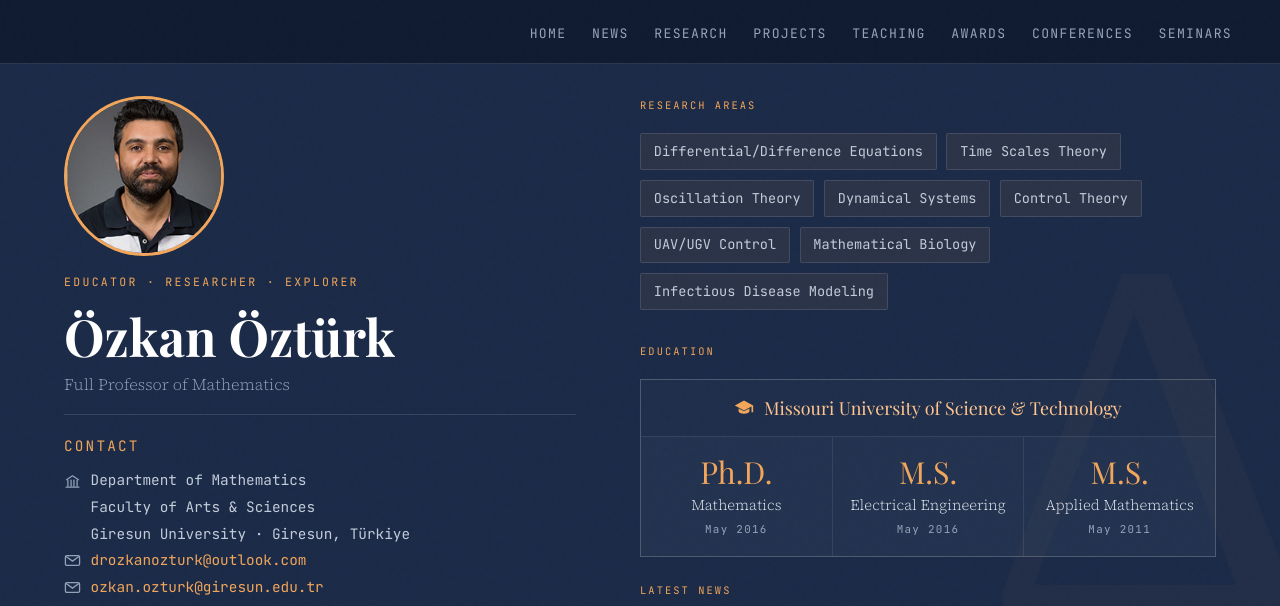
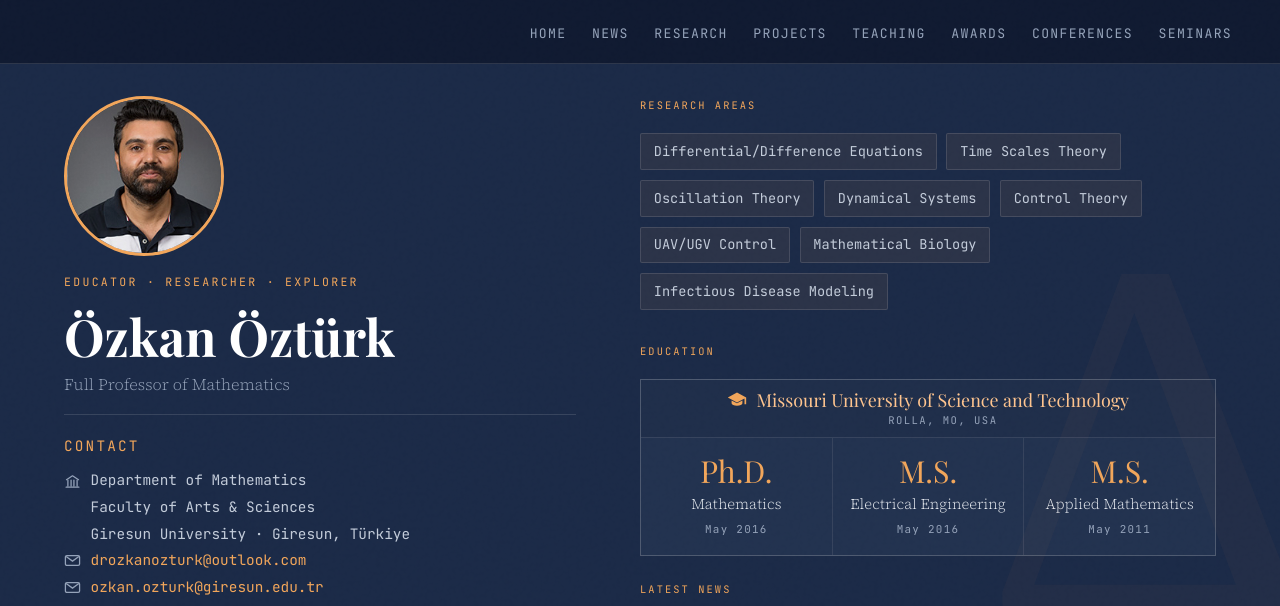
Before and after one commit to drozkanozturk/drozkanozturk.github.io, a plain HTML site: page index.html in a window 1280 px wide. Shown: the top 606 px of the page. Drawn offline with nearby package versions, Linux system fonts and the light colour scheme.

Commit message:
Update index.html

```diff
--- a/index.html
+++ b/index.html
@@ -404,6 +404,11 @@
     .eg-deg { display: block; font-family: 'Playfair Display', serif; font-size: 1.9rem; line-height: 1.1; color: var(--gold); }
     .eg-field { display: block; margin-top: 0.45rem; font-size: 0.92rem; line-height: 1.35; color: var(--cream); }
     .eg-yr { display: block; margin-top: 0.3rem; font-family: 'JetBrains Mono', monospace; font-size: 0.68rem; letter-spacing: 0.12em; color: var(--steel); }
+    .eg-top { flex-direction: column; gap: 0; padding: 0.45rem 0.8rem; }
+    .eg-name { display: flex; align-items: flex-start; justify-content: center; gap: 0.6rem; line-height: 1.3; }
+    .eg-name svg { flex: none; width: 20px; height: 20px; margin-top: 0.12em; color: var(--gold); }
+    .eg-loc { padding-left: calc(20px + 0.6rem); font-family: 'JetBrains Mono', monospace; font-size: 0.66rem; letter-spacing: 0.14em; text-transform: uppercase; color: var(--steel); }
+    .eg-cell { padding-top: 1.05rem; }
   </style>
 </head>
 <body>
@@ -464,7 +469,7 @@
         <!-- EDUCATION -->
     <p class="research-label">Education</p>
     <div class="eg">
-      <div class="eg-top"><svg viewBox="0 0 24 24" aria-hidden="true"><path fill="currentColor" d="M12 3 1 9l11 6 9-4.9V17h2V9L12 3zM5.5 12.6V16c0 1.7 2.9 3 6.5 3s6.5-1.3 6.5-3v-3.4L12 16l-6.5-3.4z"/></svg><span>Missouri University of Science &amp; Technology</span></div>
+      <div class="eg-top"><div class="eg-name"><svg viewBox="0 0 24 24" aria-hidden="true"><path fill="currentColor" d="M12 3 1 9l11 6 9-4.9V17h2V9L12 3zM5.5 12.6V16c0 1.7 2.9 3 6.5 3s6.5-1.3 6.5-3v-3.4L12 16l-6.5-3.4z"/></svg><span>Missouri University of Science and Technology</span></div><div class="eg-loc">Rolla, MO, USA</div></div>
       <div class="eg-cell"><span class="eg-deg">Ph.D.</span><span class="eg-field">Mathematics</span><span class="eg-yr">May 2016</span></div>
       <div class="eg-cell"><span class="eg-deg">M.S.</span><span class="eg-field">Electrical Engineering</span><span class="eg-yr">May 2016</span></div>
       <div class="eg-cell"><span class="eg-deg">M.S.</span><span class="eg-field">Applied Mathematics</span><span class="eg-yr">May 2011</span></div>
```
